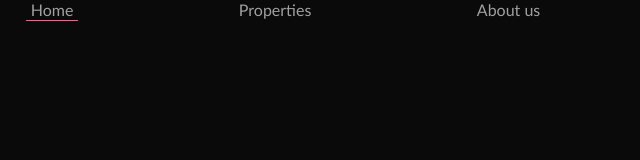
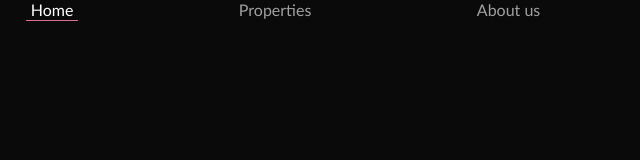
Before and after one commit to crazypurpleunicorn/CSS-journey, a plain HTML site: page MenuHoverEffect/index.html in a window 1280 px wide. In both pictures the pointer is over the link "Home". Shown: the full height of the page, 244-884 px from the left. Drawn offline with Linux system fonts and the light colour scheme.

Commit message:
Commit 2 hover menu

```diff
--- a/MenuHoverEffect/style.css
+++ b/MenuHoverEffect/style.css
@@ -52,5 +52,7 @@ a::before{
 
 a:hover::before{
     width: 100%;
-
 }
+a:hover{
+    color:white;
+}
```
